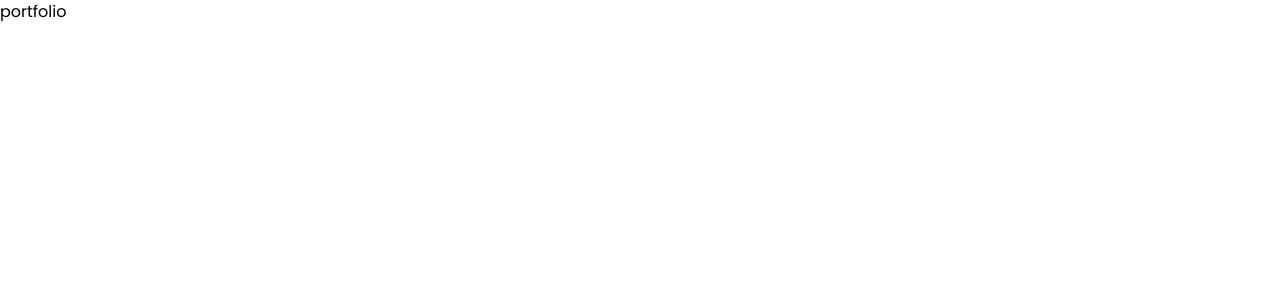
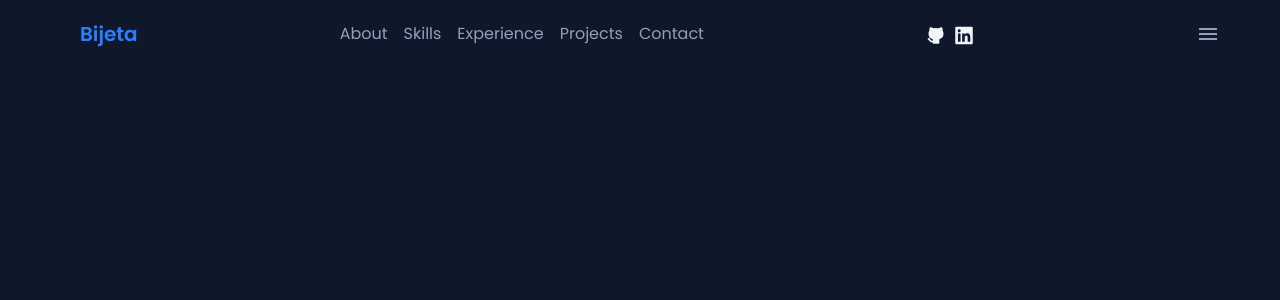
Before and after one commit to BijetaSah/portfolio, a React (Vite) app: page / in a window 1280 px wide. Shown: the top 300 px of the page. Built offline with nearby package versions, Linux system fonts and the light colour scheme; a web font is replaced by a local one.

Commit message:
feat : add navbar and mobile nav

```diff
--- a/index.html
+++ b/index.html
@@ -16,7 +16,7 @@
     />
     <title>bijetasah-portfolio</title>
   </head>
-  <body>
+  <body class="bg-slate-900">
     <div id="root"></div>
     <script type="module" src="/src/main.jsx"></script>
   </body>
--- a/src/App.jsx
+++ b/src/App.jsx
@@ -1,9 +1,11 @@
+import Navbar from "./components/header/Navbar";
+
 function App() {
   return (
-    <div>
-      portfolio
-    </div>
-  )
+    <main className="bg-slate-900">
+      <Navbar />
+    </main>
+  );
 }
 
-export default App
+export default App;
--- /dev/null
+++ b/src/components/header/Navbar.jsx
@@ -0,0 +1,161 @@
+import { TbBrandGithubFilled } from "react-icons/tb";
+import { FaLinkedin } from "react-icons/fa";
+import { navLinks } from "../../contants/data";
+import { IoMdMenu } from "react-icons/io";
+import { IoClose } from "react-icons/io5";
+import { motion } from "motion/react";
+import { useState } from "react";
+
+function Navbar() {
+  const [navOpen, setNavOpen] = useState(false);
+
+  function handleToggleNav() {
+    setNavOpen((prev) => !prev);
+  }
+  return (
+    <>
+      <header className="flex justify-between px-5 md:px-10 lg:px-15 items-center py-5">
+        <motion.h1
+          className="text-blue-500 text-xl font-semibold"
+          initial={{ opacity: 0, x: -20 }}
+          animate={{ opacity: 1, x: 20 }}
+          transition={{
+            type: "spring",
+            stiffness: 100,
+            damping: 25,
+            duration: 300,
+          }}
+        >
+          Bijeta
+        </motion.h1>
+
+        {/* section links */}
+        <nav className="text-slate-400 hidden md:block">
+          <ul className="flex items-center  gap-4 ">
+            {navLinks.map((item, index) => (
+              <li key={item.id}>
+                <motion.a
+                  href={`#${item.id}`}
+                  className="relative group hover:text-blue-500 transition-colors duration-300 "
+                  initial={{ opacity: 0, y: -20 }}
+                  animate={{ opacity: 1, y: 20 }}
+                  transition={{
+                    type: "spring",
+                    stiffness: 100,
+                    damping: 20,
+                    delay: 0.5 + index * 0.2,
+                  }}
+                >
+                  {item.title}
+                  <span className="absolute left-0 -bottom-0.5 h-0.5 w-0 group-hover:w-full bg-blue-500 transition-all duration-300"></span>
+                </motion.a>
+              </li>
+            ))}
+          </ul>
+        </nav>
+
+        {/* social links */}
+        <div className="md:flex gap-2 hidden ">
+          <motion.a
+            initial={{
+              opacity: 0,
+              y: -20,
+            }}
+            animate={{
+              opacity: 1,
+              y: 1.5,
+            }}
+            transition={{
+              type: "spring",
+              stiffness: 100,
+              damping: 25,
+              duration: 0.3,
+            }}
+            className="text-slate-100 hover:text-blue-500 text-xl transition-colors duration-300"
+            href="https://github.com/BijetaSah"
+            target="_blank"
+          >
+            <TbBrandGithubFilled />
+          </motion.a>
+          <motion.a
+            initial={{
+              opacity: 0,
+              y: -20,
+            }}
+            animate={{
+              opacity: 1,
+              y: 1.5,
+            }}
+            transition={{
+              type: "spring",
+              stiffness: 100,
+              damping: 25,
+              duration: 0.4,
+            }}
+            className="text-slate-100 hover:text-blue-500 text-xl transition-colors duration-300"
+            href="https://linkedin.com/in/bijeta-sah"
+            target="_blank"
+          >
+            <FaLinkedin />
+          </motion.a>
+        </div>
+
+        {/* mobile nav button */}
+        <motion.button
+          className="text-2xl text-slate-400 cursor-pointer"
+          whileHover={{ scale: 1.05 }}
+          whileTap={{ scale: 0.9 }}
+          onClick={handleToggleNav}
+          transition={{
+            stiffness: 100,
+            damping: 25,
+            duration: 0.2,
+          }}
+        >
+          {navOpen ? <IoClose /> : <IoMdMenu />}
+        </motion.button>
+      </header>
+      {navOpen && <MobileNav onToggleNav={handleToggleNav} />}
+    </>
+  );
+}
+
+function MobileNav({ onToggleNav }) {
+  return (
+    <nav
+      className="text-slate-400 md:hidden w-full bg-inherit"
+      initial={{ opacity: 0, x: -100 }}
+      animate={{ opacity: 1, y: 100 }}
+      transition={{
+        type: "spring",
+        stiffness: 100,
+        damping: 20,
+      }}
+    >
+      <ul className="flex items-center flex-col gap-4 ">
+        {navLinks.map((item, index) => (
+          <li key={item.id}>
+            <motion.a
+              href={`#${item.id}`}
+              className="relative group hover:text-blue-500 transition-colors duration-300 "
+              initial={{ opacity: 0, y: -20 }}
+              animate={{ opacity: 1, y: 20 }}
+              transition={{
+                type: "spring",
+                stiffness: 100,
+                damping: 20,
+                delay: 0.05 + index * 0.1,
+              }}
+              onClick={onToggleNav}
+            >
+              {item.title}
+              <span className="absolute left-0 -bottom-0.5 h-0.5 w-0 group-hover:w-full bg-blue-500 transition-all duration-300"></span>
+            </motion.a>
+          </li>
+        ))}
+      </ul>
+    </nav>
+  );
+}
+
+export default Navbar;
--- /dev/null
+++ b/src/contants/data.js
@@ -0,0 +1,22 @@
+export const navLinks = [
+  {
+    id: "about",
+    title: "About",
+  },
+  {
+    id: "skills",
+    title: "Skills",
+  },
+  {
+    id: "experience",
+    title: "Experience",
+  },
+  {
+    id: "projects",
+    title: "Projects",
+  },
+  {
+    id: "contact",
+    title: "Contact",
+  },
+];
```
